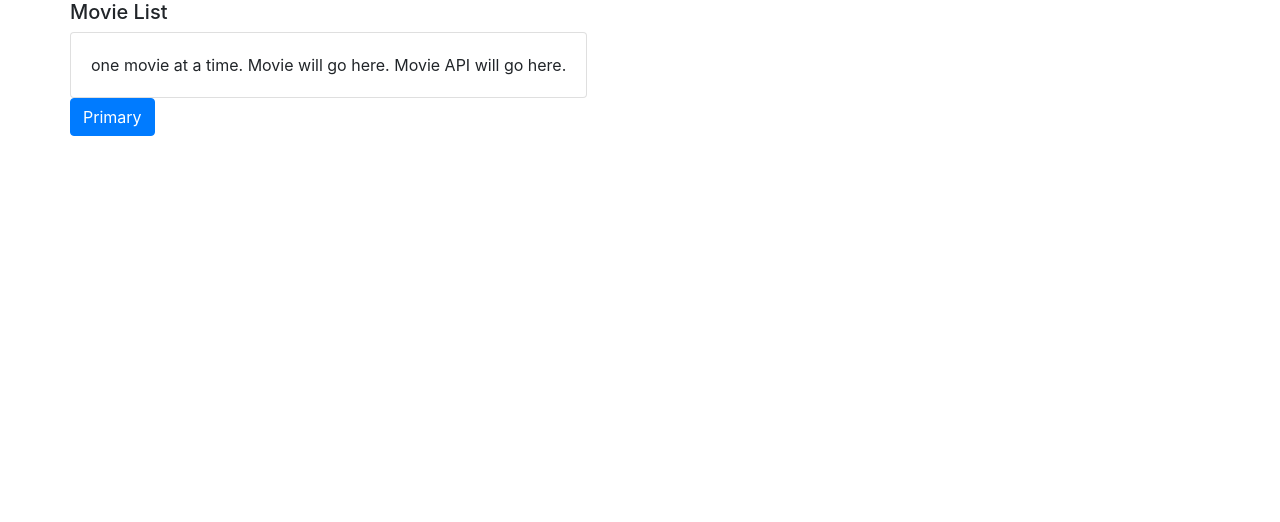
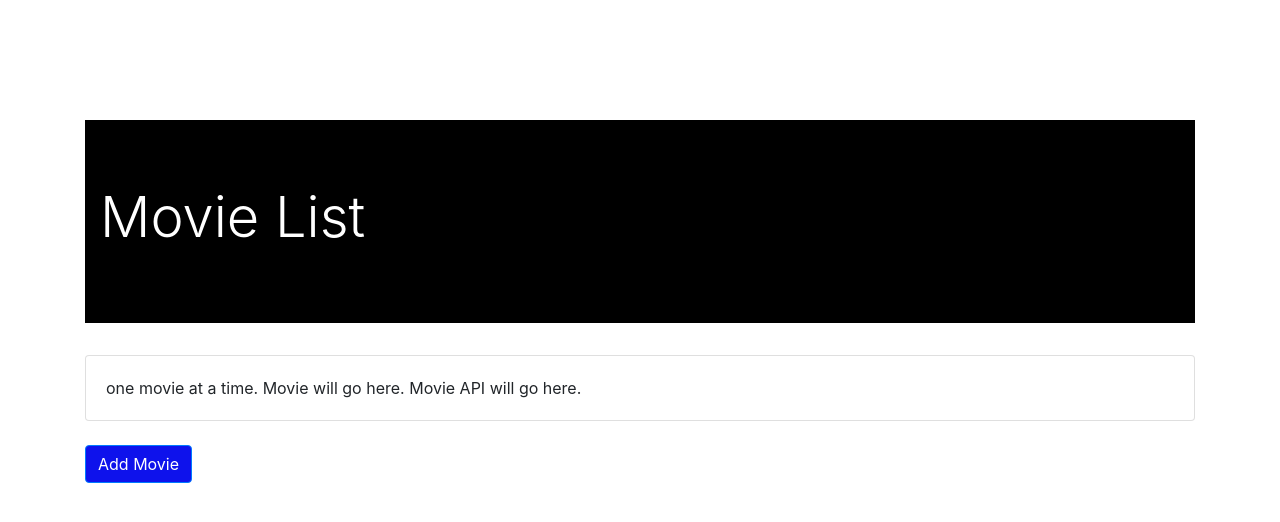
Before and after one commit to damparo/MyMovies, a React (Create React App) app in the folder mymovies/: page / in a window 1280 px wide. Shown: the top 522 px of the page. Built offline with nearby package versions, Linux system fonts and the light colour scheme.

Commit message:
addedHTML/CSSstructure

```diff
--- a/mymovies/public/index.html
+++ b/mymovies/public/index.html
@@ -26,6 +26,7 @@
     -->
     <link rel="stylesheet" href="https://stackpath.bootstrapcdn.com/bootstrap/4.4.1/css/bootstrap.min.css" integrity="sha384-Vkoo8x4CGsO3+Hhxv8T/Q5PaXtkKtu6ug5TOeNV6gBiFeWPGFN9MuhOf23Q9Ifjh" crossorigin="anonymous">
     <title>React App</title>
+
   </head>
   <body>
     <noscript>You need to enable JavaScript to run this app.</noscript>
--- a/mymovies/src/App.js
+++ b/mymovies/src/App.js
@@ -7,19 +7,9 @@ import AddMovie from './components/AddMovie';
 function App() {
   return (
     <div className="container">
-      <div className="row">
-        <div className="col">
-          <div className="row">
-              <MovieTitle />
-          </div>
-          <div className="row">
-              <MovieBank />
-          </div>
-          <div className="row">
+            <MovieTitle />
+            <MovieBank />
             <AddMovie />
-          </div>
-        </div>
-      </div>
     </div>
   );
 }
--- a/mymovies/src/components/AddMovie.js
+++ b/mymovies/src/components/AddMovie.js
@@ -1,9 +1,11 @@
 import React from "react";
+import "../styles/addmovie.css"
+
 
 function AddMovie () {
     return (
 
-        <button type="button" className="btn btn-primary">Primary</button>
+        <button type="button" className="btn btn-primary addMovie">Add Movie</button>
     )
 
 }
--- a/mymovies/src/components/MovieTitle.js
+++ b/mymovies/src/components/MovieTitle.js
@@ -1,9 +1,13 @@
 import React from "react";
+import "../styles/movietitle.css";
 
 function MovieTitle() {
   return (
-     <h5>Movie List</h5>
-
+    <div className="jumbotron jumbotron-fluid">
+      <div className="container background">
+        <h1 className="display-4">Movie List</h1>
+      </div>
+    </div>
   );
 }
 
--- /dev/null
+++ b/mymovies/src/components/SaveMovie.js
@@ -0,0 +1,2 @@
+// clicking the save movie button will save movie title to database
+// and also display it on movie list
--- /dev/null
+++ b/mymovies/src/styles/addmovie.css
@@ -0,0 +1,11 @@
+.addMovie {
+    background-color: rgb(14, 18, 236);
+    font-weight: ;
+    color: white;
+    margin-top: 3vh;
+
+}
+
+.btn:hover {
+    background-color: orange;
+}
--- /dev/null
+++ b/mymovies/src/styles/movietitle.css
@@ -0,0 +1,13 @@
+
+
+.jumbotron {
+
+    background-color:black;
+    /* margin: auto; */
+    margin-top: 15vh;
+    color: white;
+}
+
+.background {
+    align-content: center;
+}
```
Also changed, not shown: mymovies/src/components/TypeMovieName.js (added), mymovies/src/components/ViewMovies.js (added).
